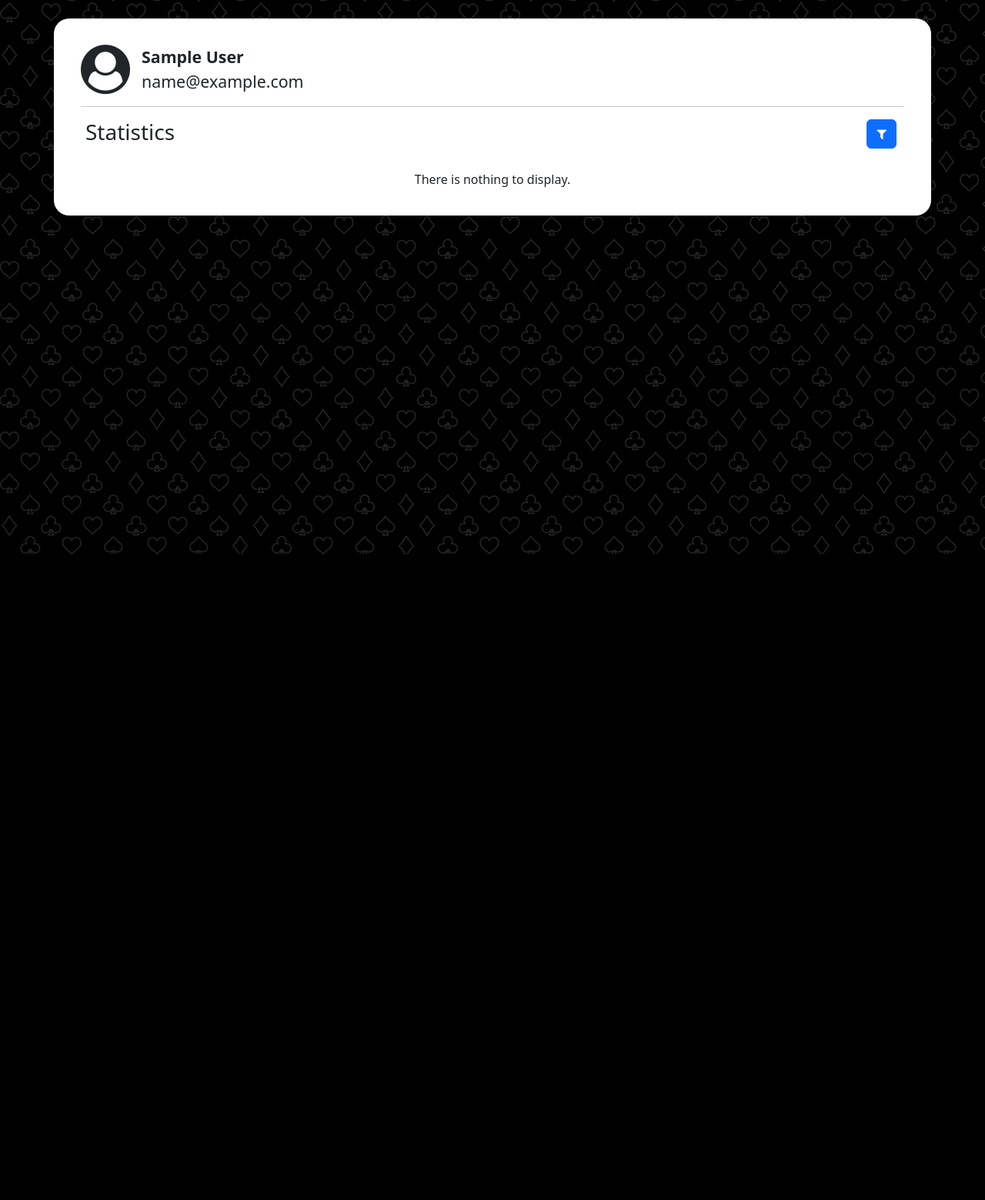
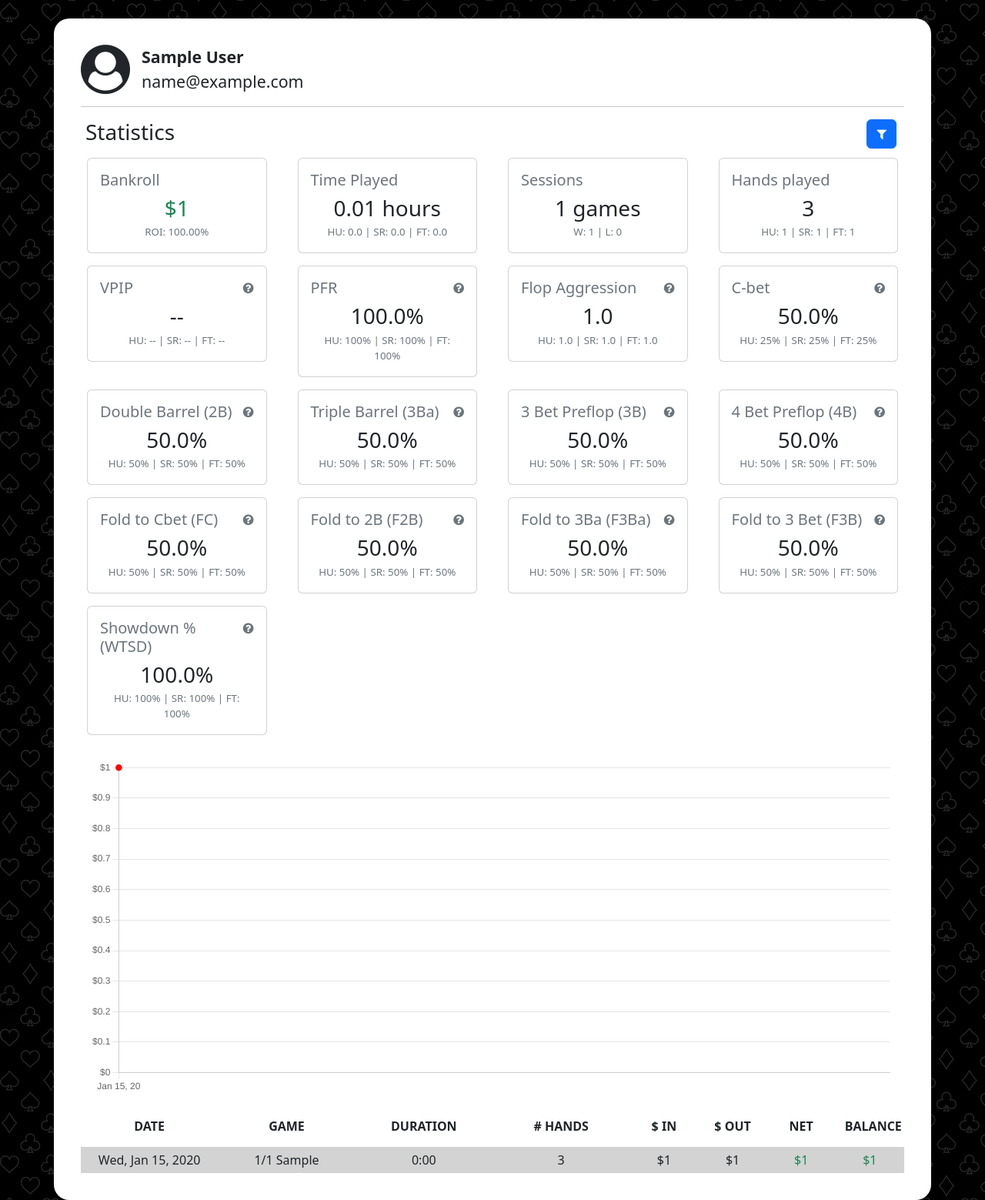
Before and after one commit to mmuoio/poker-manager, a Flask app: page /player_stats in a window 1280 px wide. Shown: the part 80-1639 px from the top of the page at 77% size. Before the commit the page ends 800 px from the top, so only its background shows below. Run offline with Flask 2, Linux system fonts and the light colour scheme; a user stored in the database is signed in; tables that the repository leaves empty hold one stand-in row (values such as "Sample post"); some libraries are stand-ins or nearby versions.

Commit message:
Fixed stuff for player stats

```diff
--- a/app.py
+++ b/app.py
@@ -6,6 +6,8 @@ from functools import wraps
 app = create_app()
 
 def seconds_to_hours_minutes(seconds):
+	if not seconds:
+		return 0
 	N = int(seconds)
 	min = 60
 	hour = 60 * 60
--- a/website/templates/player_stats.html
+++ b/website/templates/player_stats.html
@@ -523,8 +523,8 @@
 	<div class="row bankRollRow" id="expandRow{{br.id}}">
 		<div class="col-2">{{br.date.strftime('%a, %b %d, %Y')}}</div>
 		<div class="col-2">{{br.url.small_blind}}/{{br.url.big_blind}} {{br.url.game_type}}</div>
-		<div class="col-2">{{seconds_to_hours_minutes(br.duration)}}</div>
-		<div class="col-2">{{ "{:,}".format(br.behavior.hu_pre_hands_played+br.behavior.sr_pre_hands_played+br.behavior.ft_pre_hands_played) }}</div>
+		<div class="col-2">{% if br.behavior %}{{seconds_to_hours_minutes(br.duration)}}{% else %} N/A {% endif %}</div>
+		<div class="col-2">{% if br.behavior %}{{ "{:,}".format(br.behavior.hu_pre_hands_played+br.behavior.sr_pre_hands_played+br.behavior.ft_pre_hands_played) }}{% else %} N/A {% endif %}</div>
 		<!--<td align="center">{{br.location}}</td>-->
 		<div class="col-1">{{format_dollar(br.buyin)}}</div>
 		<div class="col-1">{{format_dollar(br.cashout)}}</div>
@@ -534,6 +534,7 @@
 
 
 	</div>
+	{% if br.behavior %}
 	<div class="collapse" id="collapse{{br.id}}">
 		<div class="row bankRollExpandedRow">
 			<div class="col-sm-4 col-xl-4 col-lg-4">
@@ -627,6 +628,7 @@
 		</div>
 
 	</div>
+	{% endif %}
 {% endfor %}
 </div>
 {% else %}
@@ -691,7 +693,7 @@
 								if(y < 0){
 									return '-$' + (y*-1).toString().replace(/\B(?=(\d{3})+(?!\d))/g, ",");
 								}else{
-									return '$' + value.toString().replace(/\B(?=(\d{3})+(?!\d))/g, ",");
+									return '$' + y.toString().replace(/\B(?=(\d{3})+(?!\d))/g, ",");
 								}
 							}
 						}
--- a/website/views.py
+++ b/website/views.py
@@ -707,7 +707,7 @@ def import_log():
 				ledger_url_s3 = "https://pokermanager.s3.amazonaws.com/logs/poker_now_log_"+stripped_filename+".csv"
 				parsedLog = parse_log(ledger_url_s3)
 
-
+				print(parsedLog)
 				behavior = parseBehavior(parsedLog, game_id, stripped_filename)
 				#for each in behavior:
 				#	print(each)
@@ -1476,8 +1476,6 @@ def parseBehavior(pokerGame, game_id, stripped_filename):
 	#LOAD THE GAME, ERROR IF FAILED
 	#####################################
 	from time import sleep
-	from os.path import exists
-	from os import makedirs
 	ledger_contents = []
 	try:
 		sleep(5)
@@ -1726,9 +1724,9 @@ def parseBehavior(pokerGame, game_id, stripped_filename):
 
 
 	urls[which_url].imported = True
-	urls[which_url].game_type = pokerGame['gameType']
-	urls[which_url].big_blind = pokerGame['bigBlind']
-	urls[which_url].small_blind = pokerGame['smallBlind']
+	if pokerGame['gameType']: urls[which_url].game_type = pokerGame['gameType']
+	if pokerGame['bigBlind']: urls[which_url].big_blind = pokerGame['bigBlind']
+	if pokerGame['smallBlind']: urls[which_url].small_blind = pokerGame['smallBlind']
 	#for eachAction in pokerGame['adminActions']:
 	#	print(eachAction)
 	#print(pokerGame['adminActions'])
@@ -1770,8 +1768,8 @@ def player_stats():
 
 		if player:
 			#get behavior stats
-			#bankrolls = Bankroll.query.order_by(Bankroll.date.desc()).filter_by(player_id=player.id).all()
-			bankrolls = Bankroll.query.order_by(Bankroll.date.desc()).filter_by(player_id=player.id).filter(Bankroll.url.has(Url.game_type.in_(game_type_filter))).all()
+			bankrolls = Bankroll.query.order_by(Bankroll.date.desc()).filter_by(player_id=player.id).all()
+			#bankrolls = Bankroll.query.order_by(Bankroll.date.desc()).filter_by(player_id=player.id).filter(Bankroll.url.has(Url.game_type.in_(game_type_filter))).all()
 
 			player_behavior = {
 				'pre_hands_played' : [0,0,0,0],
@@ -1808,15 +1806,16 @@ def player_stats():
 				}
 
 			for bankroll in bankrolls:
-				for each_behavior in player_behavior.keys():
-					#print(each_behavior)
-					x = eval('bankroll.behavior.hu_'+each_behavior)
-					y = eval('bankroll.behavior.sr_'+each_behavior)
-					z = eval('bankroll.behavior.ft_'+each_behavior)
-					player_behavior[each_behavior][0] += x
-					player_behavior[each_behavior][1] += y
-					player_behavior[each_behavior][2] += z
-					player_behavior[each_behavior][3] += x+y+z
+				if bankroll.behavior:
+					for each_behavior in player_behavior.keys():
+						#print(each_behavior)
+						x = eval('bankroll.behavior.hu_'+each_behavior)
+						y = eval('bankroll.behavior.sr_'+each_behavior)
+						z = eval('bankroll.behavior.ft_'+each_behavior)
+						player_behavior[each_behavior][0] += x
+						player_behavior[each_behavior][1] += y
+						player_behavior[each_behavior][2] += z
+						player_behavior[each_behavior][3] += x+y+z
 
 			#print(player_behavior)
 			bankrollChartX = []
@@ -1902,6 +1901,8 @@ def batch_import_logs():
 		if log_file_exists:
 			parsedLog = parse_log(log_file_name)
 			behavior = parseBehavior(parsedLog, url.game_id, stripped_filename)
+		#else:
+			##run the bankroll part of the log parsing
 		fileCheck.append({
 			'url': url.url,
 			'ledger_exists': ledger_file_exists,
```
